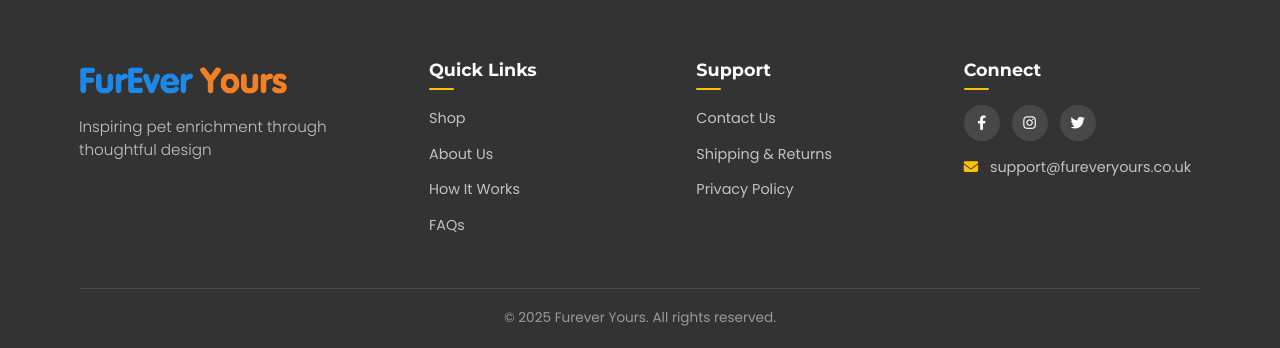
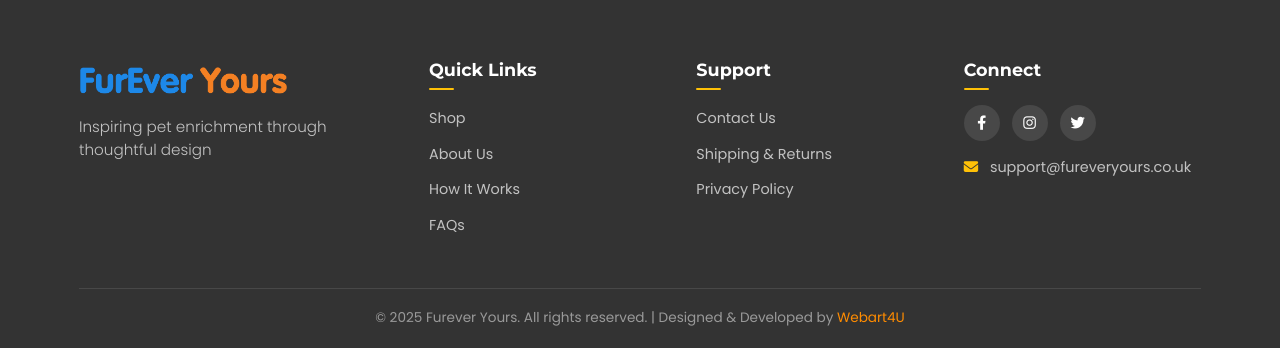
Before and after one commit to akaashchitragar/Furever-yours, a PHP site: page / in a window 1280 px wide. Shown: the part 5598-5946 px from the top of the page. Run offline with PHP 8.4, Linux system fonts and the light colour scheme.

Commit message:
Updated Footer

```diff
--- a/index.php
+++ b/index.php
@@ -582,7 +582,7 @@
                 </div>
             </div>
             <div class="footer-bottom">
-                <p>&copy; 2025 Furever Yours. All rights reserved.</p>
+                <p>&copy; 2025 Furever Yours. All rights reserved. | Designed & Developed by <a href="https://webart4u.com/" target="_blank" style="color: #FF8C00;">Webart4U</a></p>
             </div>
         </div>
     </footer>
```
Also changed, not shown: images/favicon.ico (added).
